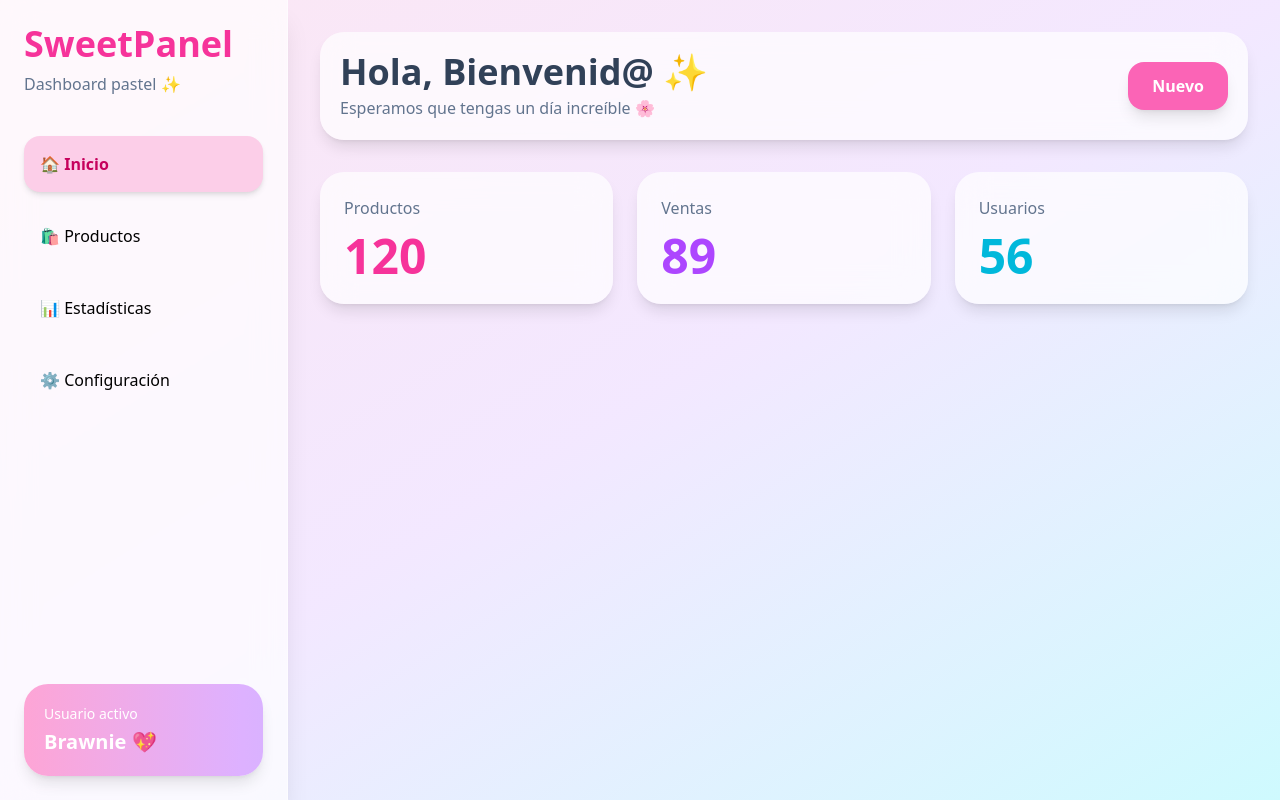
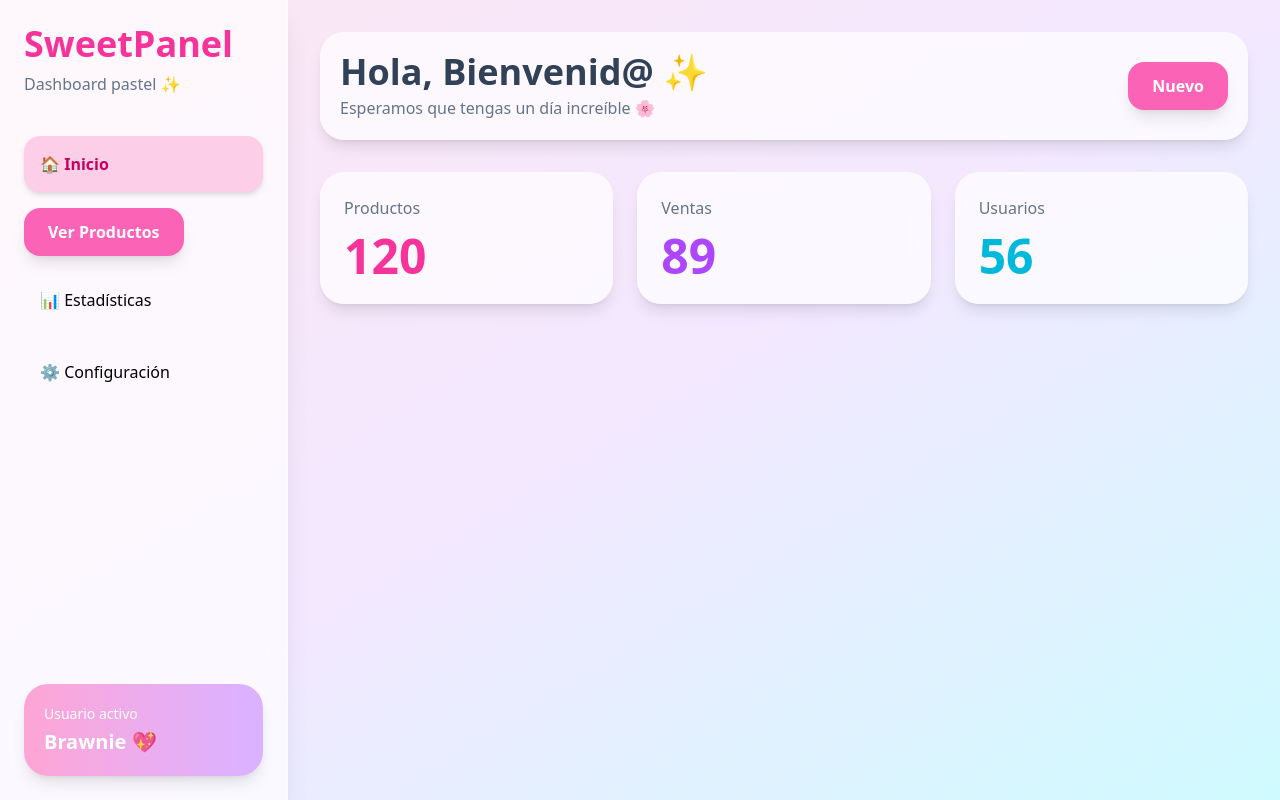
Before and after one commit to braulioqw/proyecto_angular, an Angular app: page / in a window 1280 px wide. Built offline with nearby package versions, Linux system fonts and the light colour scheme.

Commit message:
modificacion de home para ver la tabla productos

```diff
--- a/src/app/pages/home.html
+++ b/src/app/pages/home.html
@@ -1,4 +1,4 @@
-<div class="min-h-screen bg-gradient-to-br from-pink-100 via-purple-100 to-cyan-100 flex">
+<div class="min-h-screen bg-linear-to-br from-pink-100 via-purple-100 to-cyan-100 flex">
 
   <!-- SIDEBAR -->
   <aside class="w-72 bg-white/70 backdrop-blur-lg shadow-xl p-6 hidden md:flex flex-col border-r border-white/40">
@@ -22,12 +22,13 @@
         🏠 Inicio
       </a>
 
-      <a
-        routerLink="/productos"
-        class="flex items-center gap-3 hover:bg-purple-100 p-4 rounded-2xl transition">
+     <button
+  routerLink="/productos"
+  class="bg-pink-400 hover:bg-pink-500 transition text-white px-6 py-3 rounded-2xl shadow-lg font-semibold">
 
-        🛍 Productos
-      </a>
+  Ver Productos
+
+</button>
 
       <a
         href="#"
@@ -46,7 +47,7 @@
     </nav>
 
     <div class="mt-auto">
-      <div class="bg-gradient-to-r from-pink-300 to-purple-300 p-5 rounded-3xl text-white shadow-lg">
+      <div class="bg-linear-to-r from-pink-300 to-purple-300 p-5 rounded-3xl text-white shadow-lg">
 
         <p class="text-sm">
           Usuario activo
--- a/src/app/pages/home.ts
+++ b/src/app/pages/home.ts
@@ -1,10 +1,11 @@
 import { Component } from '@angular/core';
 import { CommonModule } from '@angular/common';
+import { RouterLink } from '@angular/router';
 
 @Component({
   selector: 'app-home',
   standalone: true,
-  imports: [CommonModule],
+  imports: [CommonModule, RouterLink],
   templateUrl: './home.html'
 })
 export class HomePage {
--- a/src/app/pages/products/products.html
+++ b/src/app/pages/products/products.html
@@ -1,4 +1,4 @@
-<div class="min-h-screen bg-gradient-to-br from-pink-100 via-purple-100 to-cyan-100 p-8">
+<div class="min-h-screen bg-linear-to-br from-pink-100 via-purple-100 to-cyan-100 p-8">
 
   <!-- NAVBAR -->
   <div class="bg-white/70 backdrop-blur-lg rounded-3xl p-5 shadow-lg flex justify-between items-center mb-8">
@@ -137,7 +137,7 @@
 
       <button
         type="submit"
-        class="w-full bg-gradient-to-r from-pink-400 to-purple-400 hover:scale-105 transition text-white py-4 rounded-2xl font-bold shadow-lg">
+        class="w-full bg-linear-to-r from-pink-400 to-purple-400 hover:scale-105 transition text-white py-4 rounded-2xl font-bold shadow-lg">
 
         Guardar Producto 💖
       </button>
```
Also changed, not shown: src/app/app.routes.ts (+9 -4 lines), 1 other file (tests, documents, lock files or other folders).
